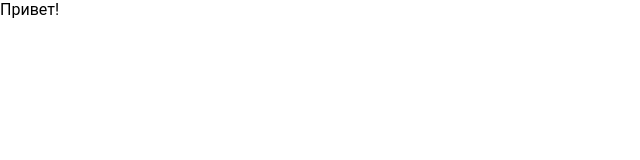
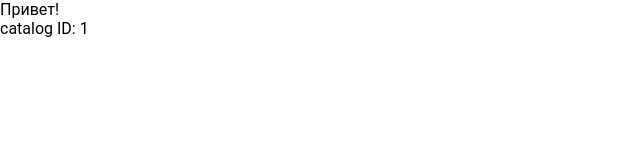
Before and after one commit to it2konst/nuxt-shop, a Nuxt app: page /catalog/1 in a window 1280 px wide. Before the commit this address had no page. Shown: the top 160 px of the page, without its empty margins (0-640 px from the left). Built offline with nearby package versions, Linux system fonts and the light colour scheme.

Commit message:
feat: add a catalog page with dynamic ID display

```diff
--- /dev/null
+++ b/app/pages/catalog/[id].vue
@@ -0,0 +1,10 @@
+<script setup lang="ts">
+const route = useRoute();
+
+const id = ref(route.params.id);
+</script>
+<template>
+  <div>
+    catalog ID: {{ id }}
+  </div>
+</template>
```
